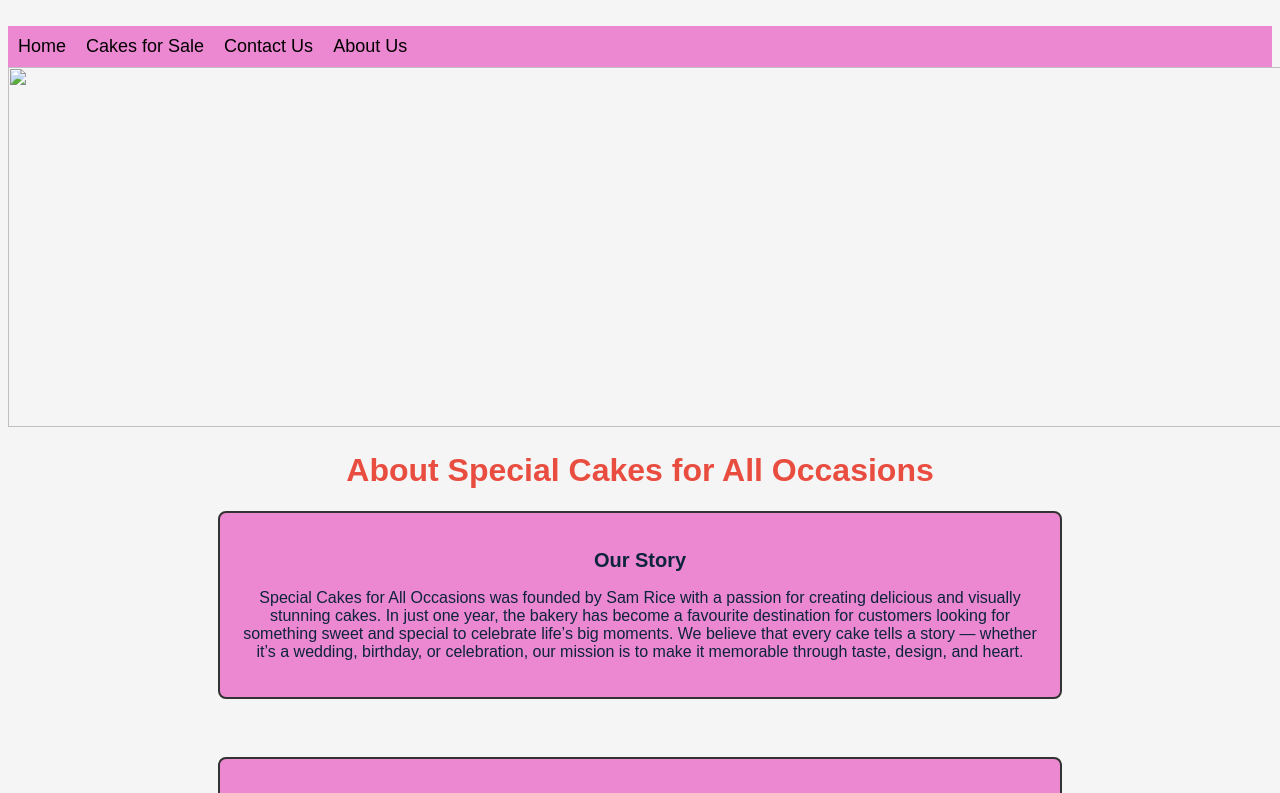
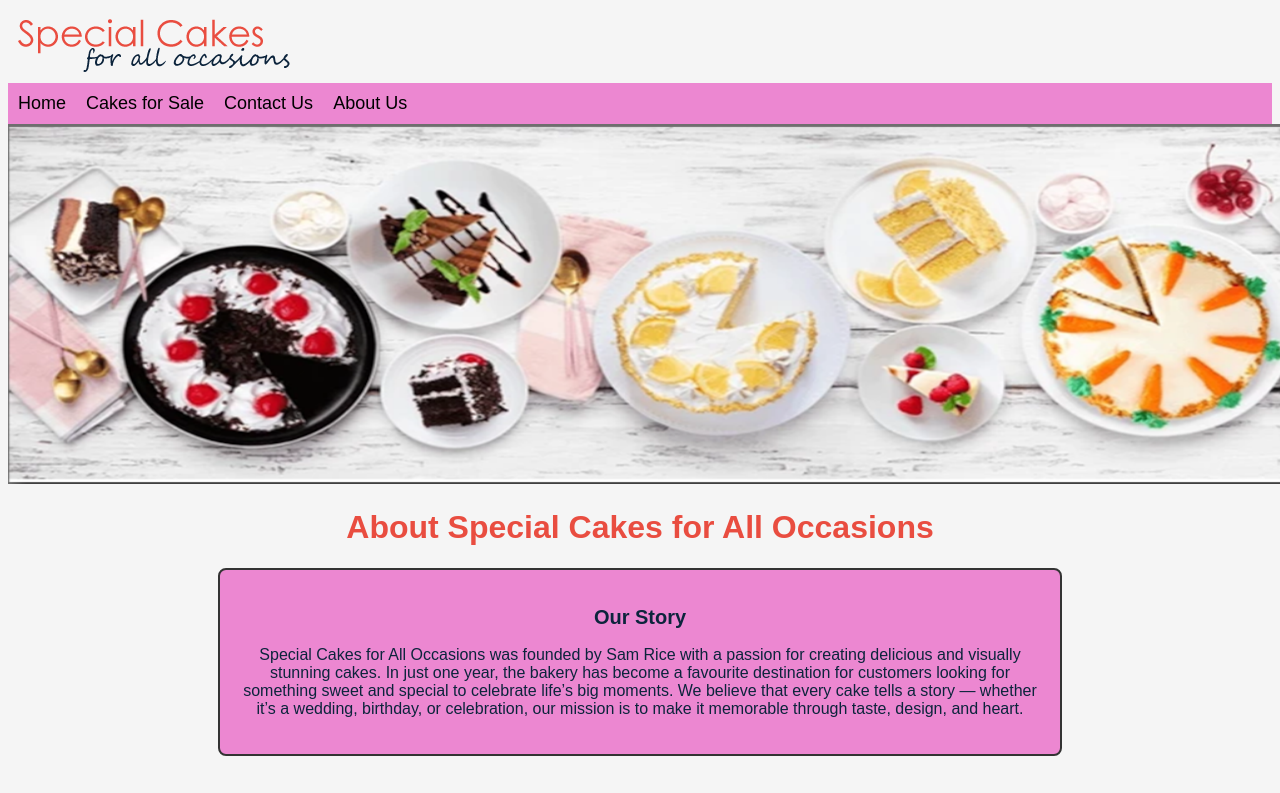
Before and after one commit to mjfletch59-alt/cakes, a plain HTML site: page About Us.html in a window 1280 px wide. Shown: the top 793 px of the page. Drawn offline with Linux system fonts and the light colour scheme; files that its build step writes are made by us from their sources; files whose address does not match are found by name.

Commit message:
Fix HTML structure and update image paths

```diff
--- a/About Us.html
+++ b/About Us.html
@@ -25,7 +25,7 @@ background-color: lightgray;
       }
     </style>
 
-    <link rel="stylesheet" href="css/style.css">
+    <link rel="stylesheet" href="style.css">
    <style type="text/css">
     .img_center{
       display: block;
@@ -37,7 +37,7 @@ background-color: lightgray;
 </head>
 <header>
 <a href="index.html">
-<img src="images/logo.png" alt="">
+<img src="logo.png" alt="">
 </a>
 </header>
 <nav class="navbar">
@@ -49,7 +49,7 @@ background-color: lightgray;
 
   </ul>
 </nav>
-  <img src="images/cakes banner_1200x360.PNG" width="1502" height="360">
+  <img src="cakes banner_1200x360.PNG" width="1502" height="360">
 <main>
 
   <body>
```
